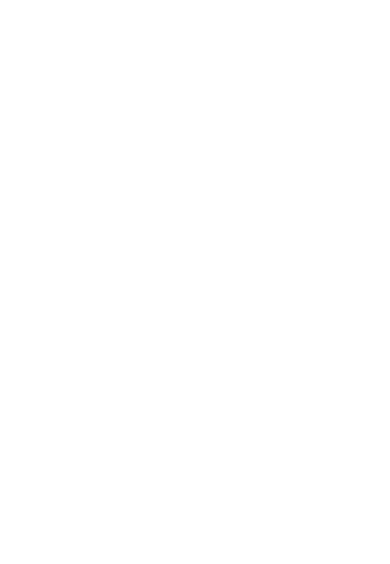
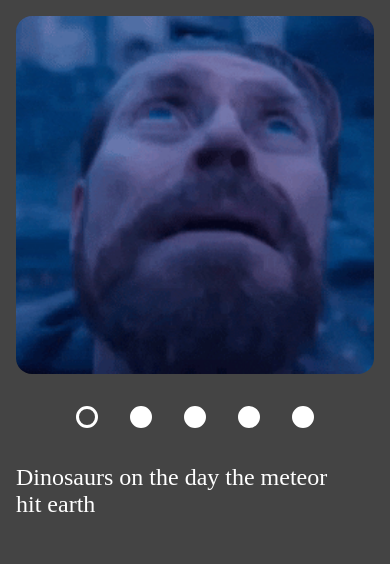
Before and after one commit to OtabekVaxobov/cssMemSlider, a plain HTML site: page cssMemSlider/index.html in a window 390 px wide. Drawn offline with Linux system fonts and the light colour scheme.

Commit message:
feat: finish project(Thursday, MAY 12, 2022 20:10:55 PM)

```diff
--- a/cssMemSlider/index.html
+++ b/cssMemSlider/index.html
@@ -4,7 +4,96 @@
     <meta charset="UTF-8" />
     <meta http-equiv="X-UA-Compatible" content="IE=edge" />
     <meta name="viewport" content="width=device-width, initial-scale=1.0" />
-    <title>meme</title>
+    <title>cssMemSlider</title>
+    <link rel="stylesheet" href="./style.css" />
   </head>
-  <body></body>
+  <body>
+    <div class="slider-wrap">
+      <div class="container">
+        <div class="slider">
+          <input type="radio" name="mem-slider" id="slide-0" checked />
+          <input type="radio" name="mem-slider" id="slide-1" />
+          <input type="radio" name="mem-slider" id="slide-2" />
+          <input type="radio" name="mem-slider" id="slide-3" />
+          <input type="radio" name="mem-slider" id="slide-4" />
+          <div class="slider-img__wrap">
+            <ul class="slider-img">
+              <li
+                id="slide-img-0"
+                class="slider-img__slide"
+                style="background-image: url(./assets/2.gif)"
+              ></li>
+              <li
+                id="slide-img-1"
+                class="slider-img__slide"
+                style="background-image: url(./assets/4.gif)"
+              ></li>
+              <li
+                id="slide-img-2"
+                class="slider-img__slide"
+                style="background-image: url(./assets/3.gif)"
+              ></li>
+              <li
+                id="slide-img-3"
+                class="slider-img__slide"
+                style="background-image: url(./assets/2.gif)"
+              ></li>
+              <li
+                id="slide-img-4"
+                class="slider-img__slide"
+                style="background-image: url(./assets/1.gif)"
+              ></li>
+            </ul>
+          </div>
+          <ul class="slider-nav">
+            <li>
+              <label for="slide-0">
+                <span class="slider-nav__btn"></span>
+              </label>
+            </li>
+            <li>
+              <label for="slide-1">
+                <span class="slider-nav__btn"></span>
+              </label>
+            </li>
+            <li>
+              <label for="slide-2">
+                <span class="slider-nav__btn"></span>
+              </label>
+            </li>
+            <li>
+              <label for="slide-3">
+                <span class="slider-nav__btn"></span>
+              </label>
+            </li>
+            <li>
+              <label for="slide-4">
+                <span class="slider-nav__btn"></span>
+              </label>
+            </li>
+          </ul>
+          <div class="slider-text__wrap">
+            <ul class="slider-text">
+              <li id="slide-text-0" class="slider-text__slide">
+                Dinosaurs on the day the meteor hit earth
+              </li>
+              <li id="slide-text-1" class="slider-text__slide">
+                What!? You can't just take and not use JavaScript !!!
+              </li>
+              <li id="slide-text-2" class="slider-text__slide">
+                Every Tuesday after 4:59
+              </li>
+              <li id="slide-text-3" class="slider-text__slide">
+                People sitting in the front row in movie theatres
+              </li>
+              <li id="slide-text-4" class="slider-text__slide">
+                When you see someone having a mental breakdown and they don't
+                know how to handle it.
+              </li>
+            </ul>
+          </div>
+        </div>
+      </div>
+    </div>
+  </body>
 </html>
--- a/cssMemSlider/style.css
+++ b/cssMemSlider/style.css
@@ -0,0 +1,195 @@
+body {
+  margin: 0;
+  background: #444;
+}
+
+ul {
+  list-style: none;
+  padding: 0;
+  margin: 0;
+}
+
+.container {
+  padding: 0 2rem;
+}
+
+.slider {
+  display: grid;
+  grid-template-columns: auto auto;
+  grid-template-rows: auto auto;
+  flex-wrap: wrap;
+}
+
+.slider input[type='radio'] {
+  display: none;
+}
+
+.slider-wrap {
+  padding: 2rem 0;
+}
+
+.slider-img__wrap {
+  grid-column: 1/3;
+  grid-row: 1/2;
+  width: 100%;
+  margin-bottom: 2rem;
+  border-radius: 2rem;
+  overflow: hidden;
+}
+
+.slider-img {
+  width: 100%;
+  display: flex;
+  transition: transform 0.3s ease-in-out;
+}
+
+.slider-img__slide {
+  position: relative;
+  width: 100%;
+  min-width: 100%;
+  padding-top: 40%;
+  background-repeat: no-repeat;
+  background-position: center;
+  background-size: cover;
+}
+
+.slider-text__wrap {
+  grid-column: 1/2;
+  grid-row: 2/3;
+  margin-right: 2rem;
+  flex-grow: 1;
+  overflow: hidden;
+}
+
+.slider-text {
+  display: flex;
+  transition: transform 0.6s ease-in-out;
+}
+
+.slider-text__slide {
+  width: 100%;
+  min-width: 100%;
+  font-size: 1.5rem;
+  color: white;
+}
+
+.slider-nav {
+  grid-column: 2/3;
+  grid-row: 2/3;
+  display: flex;
+}
+
+.slider-nav__btn {
+  display: inline-block;
+  width: 1rem;
+  height: 1rem;
+  border-radius: 50%;
+  background-color: white;
+  border: 3px solid white;
+  transition: all 0.3s ease-in-out;
+}
+
+.slider-nav label {
+  padding: 1rem;
+  display: block;
+  cursor: pointer;
+  transition: transfrom 0.3s ease-in-out;
+}
+
+.slider-nav label:active {
+  transform: scale(1.1);
+}
+
+@media screen and (hover: hover) {
+  .slider-nav label:hover .slider-nav__btn {
+    background-color: orange;
+    border-color: orange;
+  }
+}
+
+@media screen and (max-width: 768px) {
+  .container {
+    padding: 0 1rem;
+  }
+
+  .slider {
+    display: block;
+  }
+
+  .slider-wrap {
+    padding: 1rem 0;
+  }
+
+  .slider-img__wrap {
+    margin-bottom: 1rem;
+    border-radius: 1rem;
+  }
+
+  .slider-img__slide {
+    padding-top: 100%;
+  }
+
+  .slider-nav {
+    margin: 0 auto 1rem;
+    justify-content: center;
+  }
+
+  .slider-text {
+    margin: 0;
+  }
+}
+
+/*
+*
+************************************************************************
+*
+* Slider's logic based on input[type="radio"] and label's for it with ID
+*
+************************************************************************
+*
+*/
+
+/*
+********************
+* Buttons switching
+********************
+*/
+
+#slide-0:checked ~ .slider-nav [for='slide-0'] .slider-nav__btn,
+#slide-1:checked ~ .slider-nav [for='slide-1'] .slider-nav__btn,
+#slide-2:checked ~ .slider-nav [for='slide-2'] .slider-nav__btn,
+#slide-3:checked ~ .slider-nav [for='slide-3'] .slider-nav__btn,
+#slide-4:checked ~ .slider-nav [for='slide-4'] .slider-nav__btn {
+  background-color: transparent;
+}
+
+/*
+********************
+* Slider's switching
+********************
+*/
+
+#slide-0:checked ~ .slider-img__wrap .slider-img,
+#slide-0:checked ~ .slider-text__wrap .slider-text {
+  transform: translateX(0%);
+}
+
+#slide-1:checked ~ .slider-img__wrap .slider-img,
+#slide-1:checked ~ .slider-text__wrap .slider-text {
+  transform: translateX(-100%);
+}
+
+#slide-2:checked ~ .slider-img__wrap .slider-img,
+#slide-2:checked ~ .slider-text__wrap .slider-text {
+  transform: translateX(-200%);
+}
+
+#slide-3:checked ~ .slider-img__wrap .slider-img,
+#slide-3:checked ~ .slider-text__wrap .slider-text {
+  transform: translateX(-300%);
+}
+
+#slide-4:checked ~ .slider-img__wrap .slider-img,
+#slide-4:checked ~ .slider-text__wrap .slider-text {
+  transform: translateX(-400%);
+}
```
